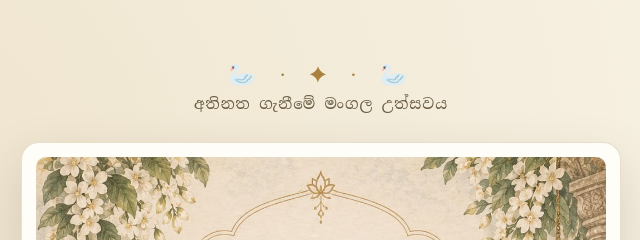
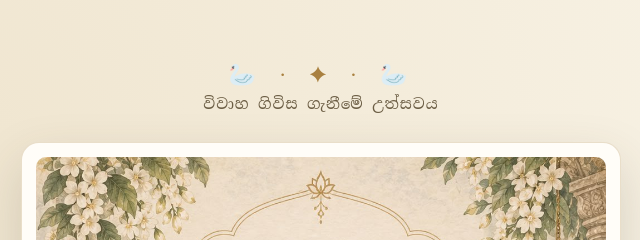
Before and after one commit to ThimeshaD/our-engagement, a plain HTML site: page index.html in a window 1280 px wide. Shown: the top 240 px of the page, 319-959 px from the left. Drawn offline with Linux system fonts and the light colour scheme.

Commit message:
Update title and header text in index.html

```diff
--- a/index.html
+++ b/index.html
@@ -4,7 +4,7 @@
 <head>
   <meta charset="UTF-8">
   <meta name="viewport" content="width=device-width, initial-scale=1.0">
-  <title>සඳුනිකා සහ තිමේෂ — නිශ්චිතාර්ථය</title>
+  <title>සඳුනිකා සහ තිමේෂ</title>
   <link rel="preconnect" href="https://fonts.googleapis.com">
   <link rel="preconnect" href="https://fonts.gstatic.com" crossorigin>
   <link
@@ -274,7 +274,7 @@
 
     <div class="top-ornament">🦢 · ✦ · 🦢</div>
     <header class="title">
-      <p>අතිනත ගැනීමේ මංගල උත්සවය</p>
+      <p>විවාහ ගිවිස ගැනීමේ උත්සවය</p>
     </header>
 
     <div class="card">
```
